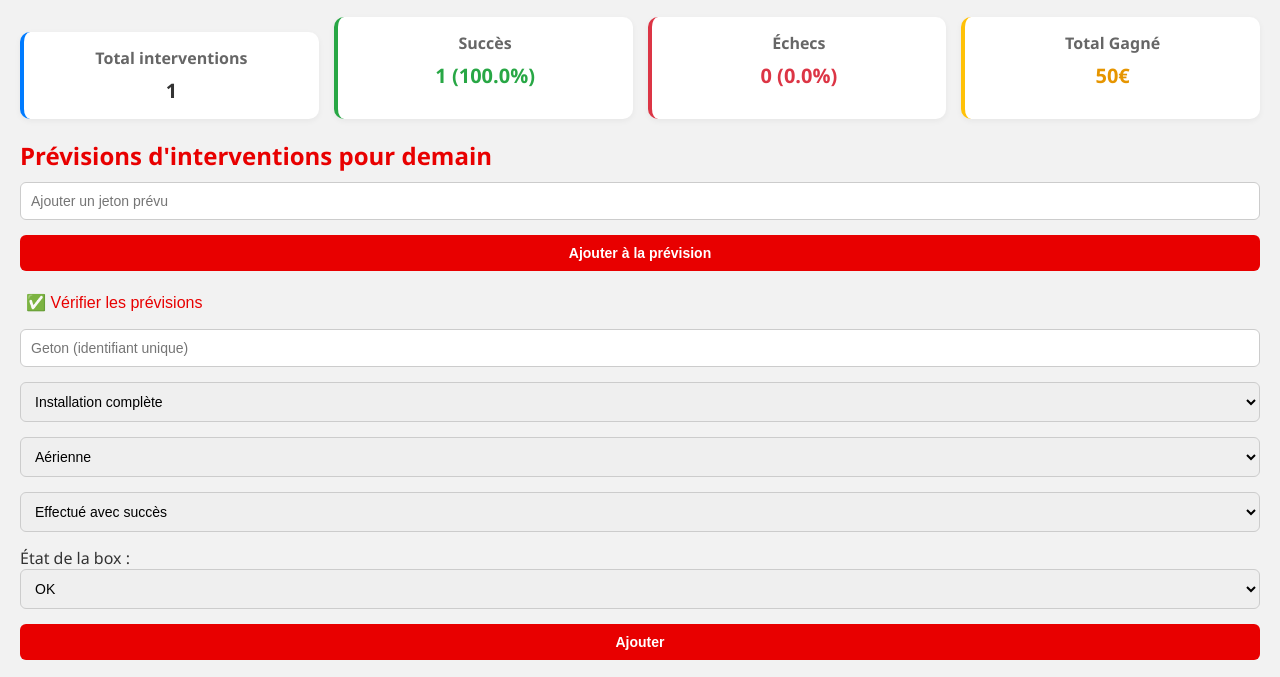
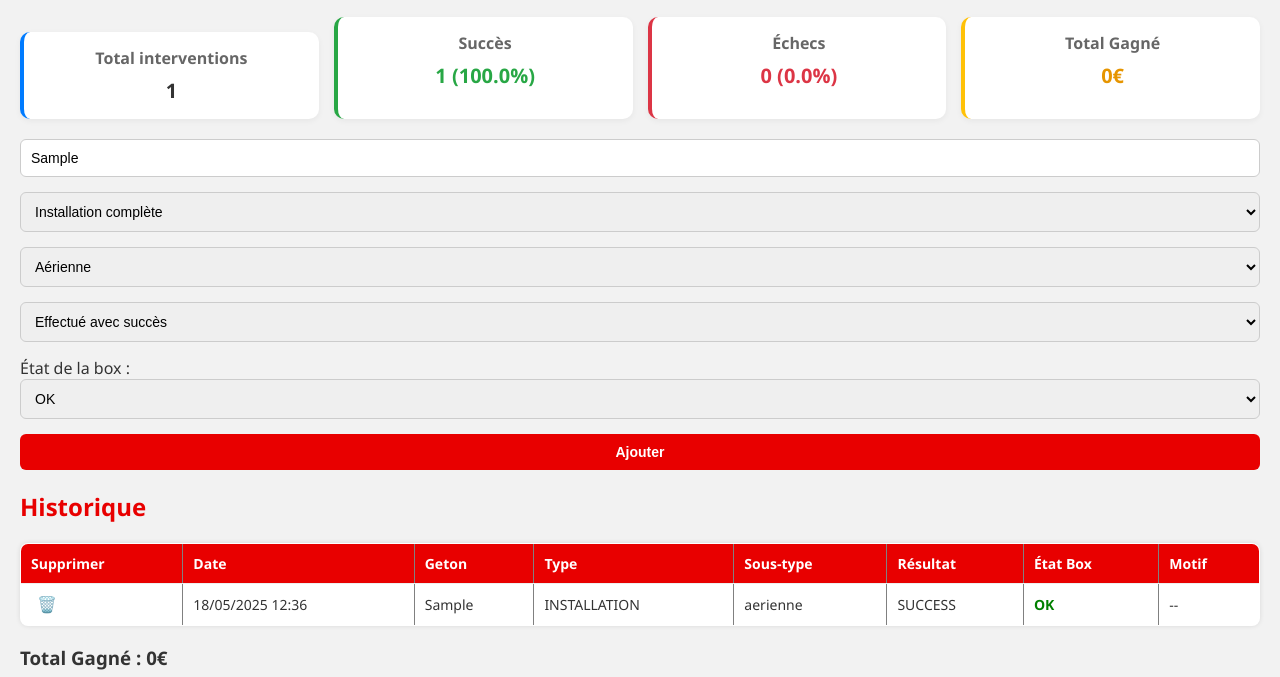
Before and after one commit to BssD-Ouss/optivo, a plain HTML site: page index.html in a window 1280 px wide. Both pictures are taken after typing "Sample" into the empty fields and a click on the button "Ajouter". Shown: the part 87-764 px from the top of the page. Drawn offline with Linux system fonts and the light colour scheme.

Commit message:
revision

```diff
--- a/app.js
+++ b/app.js
@@ -1,5 +1,4 @@
 document.addEventListener("DOMContentLoaded", () => {
-  // --- Variables et éléments HTML ---
   const form = document.getElementById("interventionForm");
   const getonInput = document.getElementById("geton");
   const typeInput = document.getElementById("type");
@@ -11,21 +10,12 @@ document.addEventListener("DOMContentLoaded", () => {
   const historiqueTableBody = document.querySelector("#historique tbody");
   const totalElement = document.getElementById("total");
 
-  const previsionForm = document.getElementById("previsionForm");
-  const previsionInput = document.getElementById("prevision-geton");
-  const previsionList = document.getElementById("prevision-list");
-  const checkPrevisionsBtn = document.getElementById("checkPrevisions");
-  const previsionStatus = document.getElementById("prevision-status");
-
-  // --- Données locales ---
   let interventions = JSON.parse(localStorage.getItem("interventions") || "[]");
-  let previsions = JSON.parse(localStorage.getItem("previsions") || "[]");
 
   function removeAccents(str) {
     return str.normalize("NFD").replace(/[\u0300-\u036f]/g, "");
   }
 
-  // --- Mise à jour de l'historique ---
   function updateHistorique() {
     historiqueTableBody.innerHTML = "";
     let total = 0;
@@ -34,6 +24,7 @@ document.addEventListener("DOMContentLoaded", () => {
       const tr = document.createElement("tr");
 
       const tdDel = document.createElement("td");
+      tdDel.setAttribute("data-label", "Supprimer");
       const btnDel = document.createElement("button");
       btnDel.textContent = "🗑️";
       btnDel.title = "Supprimer cette intervention";
@@ -48,61 +39,112 @@ document.addEventListener("DOMContentLoaded", () => {
       tdDel.appendChild(btnDel);
       tr.appendChild(tdDel);
 
+      const tdDate = document.createElement("td");
+      tdDate.setAttribute("data-label", "Date");
       const dateObj = new Date(item.date);
-      tr.innerHTML += `
-        <td>${dateObj.toLocaleDateString("fr-FR", {
-          day: "2-digit", month: "2-digit", year: "numeric",
-          hour: "2-digit", minute: "2-digit"
-        })}</td>
-        <td>${item.geton}</td>
-        <td>${item.type.toUpperCase()}</td>
-        <td>${item.sousType}</td>
-        <td>${item.resultat.toUpperCase()}</td>
-        <td class="${item.resultat === 'success' && item.etatBox.toLowerCase().includes("9") ? 'etat-etape9' : 'etat-ok'}">${item.resultat === 'success' ? item.etatBox.toUpperCase() : 'NOK'}</td>
-        <td>${item.resultat === 'echec' ? (item.motif || "--") : "--"}</td>
-      `;
+      tdDate.textContent = dateObj.toLocaleDateString("fr-FR", {
+        day: "2-digit",
+        month: "2-digit",
+        year: "numeric",
+        hour: "2-digit",
+        minute: "2-digit"
+      });
+      tr.appendChild(tdDate);
+
+      const tdGeton = document.createElement("td");
+      tdGeton.setAttribute("data-label", "Geton");
+      tdGeton.textContent = item.geton;
+      tr.appendChild(tdGeton);
+
+      const tdType = document.createElement("td");
+      tdType.setAttribute("data-label", "Type");
+      tdType.textContent = item.type.toUpperCase();
+      tr.appendChild(tdType);
+
+      const tdSousType = document.createElement("td");
+      tdSousType.setAttribute("data-label", "Sous-type");
+      tdSousType.textContent = item.sousType;
+      tr.appendChild(tdSousType);
+
+      const tdResultat = document.createElement("td");
+      tdResultat.setAttribute("data-label", "Résultat");
+      tdResultat.textContent = item.resultat.toUpperCase();
+      tr.appendChild(tdResultat);
+
+      const tdEtatBox = document.createElement("td");
+      tdEtatBox.setAttribute("data-label", "État Box");
+
+      if (item.resultat === "success") {
+        const boxStateRaw = item.etatBox.trim();
+        const boxState = removeAccents(boxStateRaw.toLowerCase());
+
+        tdEtatBox.textContent = boxStateRaw.toUpperCase();
+
+        if (boxState === "ok") {
+          tdEtatBox.classList.add("etat-ok");
+        } else if (boxState === "etape 9" || boxState === "etape9") {
+          tdEtatBox.classList.add("etat-etape9");
+        } else {
+          tdEtatBox.classList.add("etat-nok");
+        }
+      } else {
+        tdEtatBox.textContent = "NOK";
+        tdEtatBox.classList.add("etat-nok");
+      }
+
+      tr.appendChild(tdEtatBox);
+
+      const tdMotif = document.createElement("td");
+      tdMotif.setAttribute("data-label", "Motif");
+      tdMotif.textContent = item.resultat === "echec" ? (item.motif || "--") : "--";
+      tr.appendChild(tdMotif);
+
       historiqueTableBody.appendChild(tr);
 
-      // Calcul du total
       if (item.resultat === "success") {
         if (item.type === "installation") {
-          total += ["aerienne", "aerosouterrain"].includes(item.sousType) ? 50 : 45;
+          if (item.sousType === "aerienne" || item.sousType === "aerosouterrain") total += 50;
+          else total += 45;
         } else if (item.type === "plp") total += 20;
         else if (item.type === "sav") total += 15;
       }
     });
 
+    //totalElement.textContent = `${total}€`;
 	// Statistiques
 const totalCount = interventions.length;
 const successCount = interventions.filter(i => i.resultat === "success").length;
 const echecCount = interventions.filter(i => i.resultat === "echec").length;
-    const successRate = totalCount ? ((successCount / totalCount) * 100).toFixed(1) : 0;
-    const echecRate = totalCount ? ((echecCount / totalCount) * 100).toFixed(1) : 0;
 
+const successRate = totalCount > 0 ? ((successCount / totalCount) * 100).toFixed(1) : 0;
+const echecRate = totalCount > 0 ? ((echecCount / totalCount) * 100).toFixed(1) : 0;
+
+// Mise à jour du dashboard
 document.getElementById("stat-total").textContent = totalCount;
 document.getElementById("stat-success-count").textContent = successCount;
 document.getElementById("stat-success-rate").textContent = `${successRate}%`;
 document.getElementById("stat-echec-count").textContent = echecCount;
 document.getElementById("stat-echec-rate").textContent = `${echecRate}%`;
-    document.getElementById("total").textContent = `${total}€`;
+document.getElementById("stat-total-gain").textContent = `${total}€`;
   }
 
   function isGetonUnique(geton) {
     return !interventions.some(item => item.geton === geton);
   }
 
-  // --- Affichage dynamique : succès/échec ---
+  // Gère affichage dynamique au changement de sélection
   function handleResultatDisplay(value) {
     etatBoxContainer.style.display = value === "success" ? "block" : "none";
     motifInput.style.display = value === "echec" ? "block" : "none";
   }
 
+  // Initialiser l'affichage selon la valeur par défaut
   handleResultatDisplay(resultatInput.value);
+
   resultatInput.addEventListener("change", () => {
     handleResultatDisplay(resultatInput.value);
   });
 
-  // --- Soumission d'intervention ---
   form.addEventListener("submit", (e) => {
     e.preventDefault();
     const geton = getonInput.value.trim();
@@ -132,77 +174,11 @@ document.addEventListener("DOMContentLoaded", () => {
     updateHistorique();
     form.reset();
 
-    setTimeout(() => handleResultatDisplay(resultatInput.value), 0);
+    // Remettre l'affichage correct selon la valeur actuelle de resultat
+setTimeout(() => {
+  handleResultatDisplay(resultatInput.value);
+}, 0);
   });
 
-  // --- Prévisions pour demain ---
-  function updatePrevisionList() {
-    previsionList.innerHTML = "";
-    previsions.forEach((geton, idx) => {
-      const li = document.createElement("li");
-      li.textContent = geton;
-      const btn = document.createElement("button");
-      btn.textContent = "❌";
-      btn.style.marginLeft = "10px";
-      btn.onclick = () => {
-        previsions.splice(idx, 1);
-        localStorage.setItem("previsions", JSON.stringify(previsions));
-        updatePrevisionList();
-      };
-      li.appendChild(btn);
-      previsionList.appendChild(li);
+  updateHistorique();
 });
-  }
-
-  previsionForm.addEventListener("submit", (e) => {
-    e.preventDefault();
-    const geton = previsionInput.value.trim();
-    if (geton && !previsions.includes(geton)) {
-      previsions.push(geton);
-      localStorage.setItem("previsions", JSON.stringify(previsions));
-      updatePrevisionList();
-      previsionInput.value = "";
-    }
-  });
-
-  // --- Vérification manuelle des prévisions ---
-  function checkPrevisions() {
-    const getonsAjoutes = interventions.map(i => i.geton);
-    const manquants = previsions.filter(p => !getonsAjoutes.includes(p));
-
-    if (manquants.length === 0 && previsions.length > 0) {
-      previsionStatus.textContent = "✅ Toutes les prévisions ont été ajoutées.";
-      previsions = [];
-      localStorage.removeItem("previsions");
-      updatePrevisionList();
-    } else if (manquants.length > 0) {
-      previsionStatus.textContent = `⚠️ ${manquants.length} intervention(s) prévue(s) non encore saisie(s) !`;
-    } else {
-      previsionStatus.textContent = "ℹ️ Aucune prévision enregistrée.";
-    }
-  }
-
-  checkPrevisionsBtn.addEventListener("click", checkPrevisions);
-
-  // --- Notification automatique à midi ---
-  function verifierAutoPrevisions() {
-    const now = new Date();
-    const heure = now.getHours();
-    const minute = now.getMinutes();
-
-    if (heure === 12 && minute < 10) {
-      const getonsAjoutes = interventions.map(i => i.geton);
-      const manquants = previsions.filter(p => !getonsAjoutes.includes(p));
-      if (manquants.length > 0) {
-        alert(`⚠️ Il vous reste ${manquants.length} intervention(s) prévue(s) non saisie(s) ! Pensez à les ajouter.`);
-      }
-    }
-  }
-
-  // Vérifie à chaque chargement de page
-  verifierAutoPrevisions();
-
-  // Lancement initial
-  updateHistorique();
-  updatePrevisionList();
-});
--- a/index.html
+++ b/index.html
@@ -9,8 +9,7 @@
 </head>
 <body>
   <h1>Optivo - Mon Bilan Fibre</h1>
-
-  <!-- Dashboard -->
+  <!-- Tableau de bord des statistiques -->
   <div class="dashboard">
     <div class="card total">
       <h3>Total interventions</h3>
@@ -18,33 +17,23 @@
     </div>
     <div class="card success">
       <h3>Succès</h3>
-      <p><strong id="stat-success-count">0</strong> <span>(<span id="stat-success-rate">0%</span>)</span></p>
+      <p>
+        <strong id="stat-success-count">0</strong>
+        <span>(<span id="stat-success-rate">0%</span>)</span>
+      </p>
     </div>
     <div class="card echec">
       <h3>Échecs</h3>
-      <p><strong id="stat-echec-count">0</strong> <span>(<span id="stat-echec-rate">0%</span>)</span></p>
+      <p>
+        <strong id="stat-echec-count">0</strong>
+        <span>(<span id="stat-echec-rate">0%</span>)</span>
+      </p>
     </div>
     <div class="card gain">
       <h3>Total Gagné</h3>
       <p><strong id="total">0€</strong></p>
     </div>
   </div>
-
-  <!-- Prévisions pour demain -->
-  <div class="previsions-container">
-    <h2>Prévisions d'interventions pour demain</h2>
-    <form id="previsionForm">
-      <input type="text" id="prevision-geton" placeholder="Ajouter un jeton prévu" required />
-      <button type="submit">Ajouter à la prévision</button>
-    </form>
-    <ul id="prevision-list">
-      <!-- Liste des jetons prévus -->
-    </ul>
-    <button id="checkPrevisions">✅ Vérifier les prévisions</button>
-    <p id="prevision-status"></p>
-  </div>
-
-  <!-- Formulaire d’intervention -->
   <form id="interventionForm">
     <input type="text" id="geton" placeholder="Geton (identifiant unique)" required />
     <select id="type">
@@ -73,7 +62,6 @@
     <button type="submit">Ajouter</button>
   </form>
 
-  <!-- Historique -->
   <h2>Historique</h2>
 <table id="historique" border="1" cellspacing="0" cellpadding="8" style="width: 100%; border-collapse: collapse;">
   <thead>
@@ -89,7 +77,7 @@
     </tr>
   </thead>
   <tbody>
-      <!-- Insertion JS -->
+    <!-- Les lignes seront insérées ici par JS -->
   </tbody>
 </table>
 
```
Lines whose indentation alone changed are shown as unchanged.
